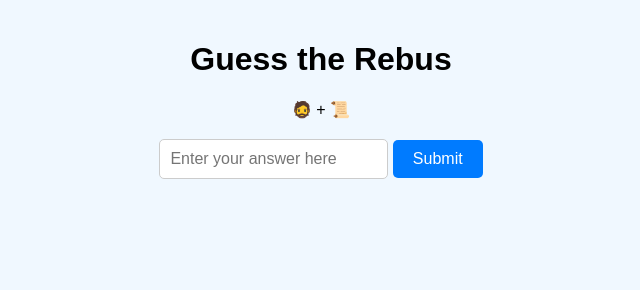
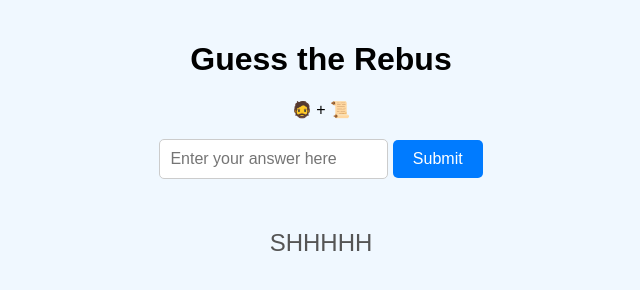
Before and after one commit to delicd/website-2, a plain HTML site: page index.html in a window 1280 px wide. Shown: the whole page, without its empty margins (319-959 px from the left). Drawn offline with Linux system fonts and the light colour scheme.

Commit message:
Update index.html

```diff
--- a/index.html
+++ b/index.html
@@ -11,6 +11,7 @@
             margin: 0;
             padding: 20px;
             background-color: #f0f8ff;
+            overflow-y: scroll;
         }
         .rebus {
             margin: 20px 0;
@@ -38,6 +39,15 @@
             font-size: 18px;
             font-weight: bold;
         }
+        .footer {
+            margin-top: 50px;
+            font-size: 24px;
+            color: #555;
+            cursor: pointer;
+        }
+        .footer:hover {
+            color: #000;
+        }
     </style>
 </head>
 <body>
@@ -48,6 +58,7 @@
     <input type="text" id="answer" placeholder="Enter your answer here">
     <button onclick="checkAnswer()">Submit</button>
     <div class="message" id="message"></div>
+    <div class="footer" onclick="revealAnswer()">SHHHHH</div>
 
     <script>
         function checkAnswer() {
@@ -62,6 +73,10 @@
                 message.style.color = "red";
             }
         }
+
+        function revealAnswer() {
+            alert("Odgovor je: Johnny Depp");
+        }
     </script>
 </body>
 </html>
```
